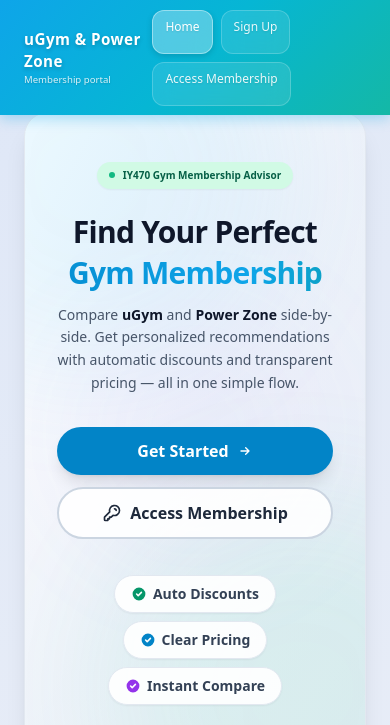
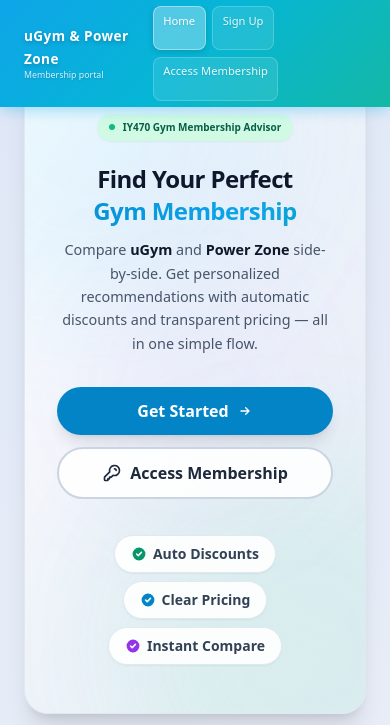
Before and after one commit to bluemadisonblue/gym-membership-advisor-gp, a Flask app: page / in a window 390 px wide. Shown: the top 725 px of the page. Run offline with Flask 3, Linux system fonts and the light colour scheme; some libraries are stand-ins or nearby versions.

Commit message:
Maximum mobile and tablet optimization
- Hide carousel dots/switcher on phones and tablets
- Significantly reduce header size on mobile (smaller logo, buttons, padding)
- Make carousel more compact (14rem on mobile, 18rem on tablet)
- Hide carousel text overlays on mobile for cleaner look
- Reduce spacing between sections (1.5rem instead of 2rem)
- Smaller typography (h1: 1.5rem, h2: 1.35rem, h3: 1.15rem)
- More compact cards and article padding
- Adjust main content padding for smaller header
- Overall cleaner, more space-efficient mobile experience

```diff
--- a/static/styles.css
+++ b/static/styles.css
@@ -302,40 +302,45 @@
 /* Tablet header optimizations */
 @media (max-width: 1024px) and (min-width: 641px) {
     .site-header {
-        padding: 0.65rem 0;
+        padding: 0.5rem 0;
     }
 
     .logo-main {
-        font-size: 1.05rem;
+        font-size: 0.95rem;
+    }
+
+    .logo-sub {
+        font-size: 0.65rem;
     }
 
     .nav a {
-        font-size: 0.85rem;
-        padding: 0.55rem 1rem;
+        font-size: 0.8rem;
+        padding: 0.45rem 0.85rem;
     }
 }
 
 /* Mobile header optimizations */
 @media (max-width: 640px) {
     .site-header {
-        padding: 0.6rem 0;
+        padding: 0.4rem 0;
     }
 
     .logo-main {
-        font-size: 0.95rem;
+        font-size: 0.85rem;
     }
 
     .logo-sub {
-        font-size: 0.6rem;
+        font-size: 0.55rem;
     }
 
     .nav {
-        gap: 0.5rem;
+        gap: 0.4rem;
     }
 
     .nav a {
-        font-size: 0.75rem;
-        padding: 0.45rem 0.75rem;
+        font-size: 0.7rem;
+        padding: 0.35rem 0.6rem;
+        border-radius: 0.5rem;
     }
 }
 
@@ -1155,8 +1160,8 @@
 
     /* Main content padding */
     .site-main {
-        padding: 1.5rem 0 2rem;
-        padding-top: calc(56px + 1.5rem) !important; /* Account for fixed header on mobile */
+        padding: 1rem 0 1.5rem;
+        padding-top: calc(48px + 1rem) !important; /* Account for smaller fixed header on mobile */
     }
 
     /* Stepper optimization for mobile */
@@ -1621,26 +1605,40 @@
         height: 24px;
     }
 
-    /* Hero sections */
+    /* Hero sections - more compact */
     h1 {
-        font-size: 1.75rem;
-        line-height: 1.2;
+        font-size: 1.5rem !important;
+        line-height: 1.2 !important;
     }
 
     h2 {
-        font-size: 1.5rem;
-        line-height: 1.3;
+        font-size: 1.35rem !important;
+        line-height: 1.3 !important;
     }
 
     h3 {
-        font-size: 1.25rem;
-        line-height: 1.4;
-    }
-
-    /* Spacing adjustments */
+        font-size: 1.15rem !important;
+        line-height: 1.4 !important;
+    }
+
+    p {
+        font-size: 0.9rem !important;
+    }
+
+    /* Make cards more compact */
+    article,
+    .card {
+        padding: 1rem !important;
+    }
+
+    /* Spacing adjustments - more compact */
     section {
-        margin-top: 2rem;
-        margin-bottom: 2rem;
+        margin-top: 1.5rem !important;
+        margin-bottom: 1.5rem !important;
+    }
+
+    section:first-child {
+        margin-top: 0 !important;
     }
 
     /* Fix step number circles positioning on mobile - more specific selectors */
```
Also changed, not shown: other parts of static/styles.css (+13 -51 lines).
